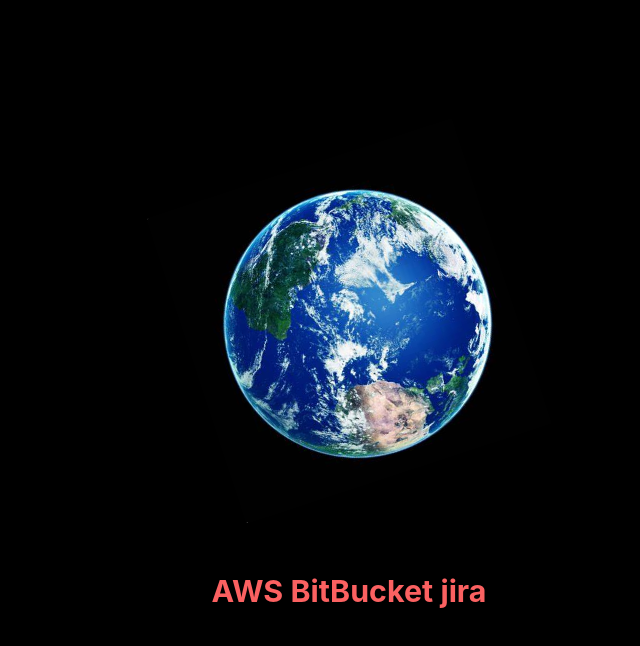
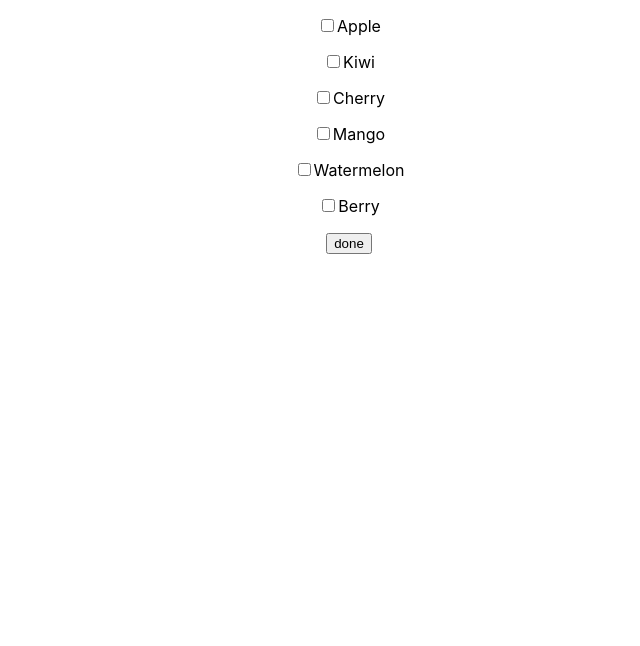
Before and after one commit to 33niteesh/react-demo, a React (Create React App) app: page / in a window 1280 px wide. Shown: the top 646 px of the page, without its empty margins (291-931 px from the left). Built offline with nearby package versions, Linux system fonts and the light colour scheme; the HTML template or start-up script is replaced by a standard one.

Commit message:
Update App.js

```diff
--- a/src/App.js
+++ b/src/App.js
@@ -1,18 +1,48 @@
-import logo from './logo.jpg';
-import './App.css';
+import React, { useState } from "react";
+import "./App.css"
+function App() {
+  const box = [
+    { name: "A", label: "Apple", checked: false },
+    { name: "B", label: "Kiwi", checked: false },
+    { name: "C", label: "Cherry", checked: false },
+    { name: "D", label: "Mango", checked: false },
+    { name: "E", label: "Watermelon", checked: false },
+    { name: "F", label: "Berry", checked: false }
 
-function App() {
+  ]
+  const [final, setFinal] = useState(box);
+  const setlist = (e) => {
+    let name = e?.name;
+    var checked = e?.checked;
+    let arr = final
+    arr.map((ele) => {
+      if (ele.name === name) {
+        ele.checked = !checked
+      }
+    })
+    setFinal([...arr])
+  }
+  const done = () =>{
+    const array = []
+    final.map(ele=>{
+      if(ele.checked===true){
+        array.push(ele.label)
+      }
+    })
+    alert(array)
+  }
   return (
     <div className="App">
-      <header className="App-header">
-        <img src={logo} className="App-logo" alt="logo" />
-        <br/><br/>
-        <h3
-          className="App-link"
-        >
-          AWS BitBucket jira
-        </h3>
-      </header>
+      {
+        final?.map((checkbox,key) => {
+          return (
+            <p className="main" key={key}>
+              <input type="checkbox" checked={checkbox.checked} className={checkbox.checked ? "input":"noinput"} onChange={() => setlist(checkbox)}  /><label className="label">{!checkbox.checked ? checkbox.label : <s>{checkbox.label}</s>}</label>
+            </p>
+          )
+        })
+      }
+      <button onClick={() => { done() }}>done</button>
     </div>
   );
 }
```
